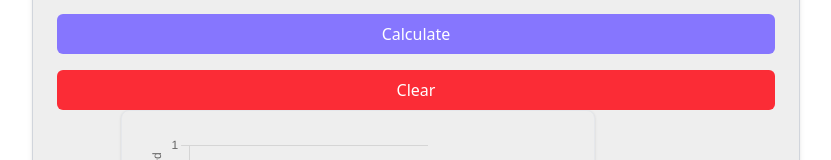
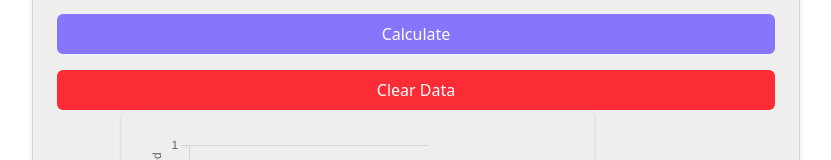
Before and after one commit to fre-eyesus/fitness-tracker, a React (Vite) app in the folder fitness-tracker/: page /calories in a window 1280 px wide. Shown: the part 373-533 px from the top of the page, without its empty margins (224-1055 px from the left). Built offline with nearby package versions, Linux system fonts and the light colour scheme.

Commit message:
Update button label to 'Clear Data' in CalorieInput component for clarity

```diff
--- a/fitness-tracker/src/components/CalorieInput.jsx
+++ b/fitness-tracker/src/components/CalorieInput.jsx
@@ -128,7 +128,7 @@ const CalorieInput = () => {
         <button
           type="button"
           onClick={clearChart}
-          className="bg-red-500 text-white py-2 rounded-md hover:bg-red-400 transition cursor-pointer">Clear</button>
+          className="bg-red-500 text-white py-2 rounded-md hover:bg-red-400 transition cursor-pointer">Clear Data</button>
       </form>
 
       {loading && <p className="mt-4 text-sm text-gray-600">Fetching data...</p>}
```
